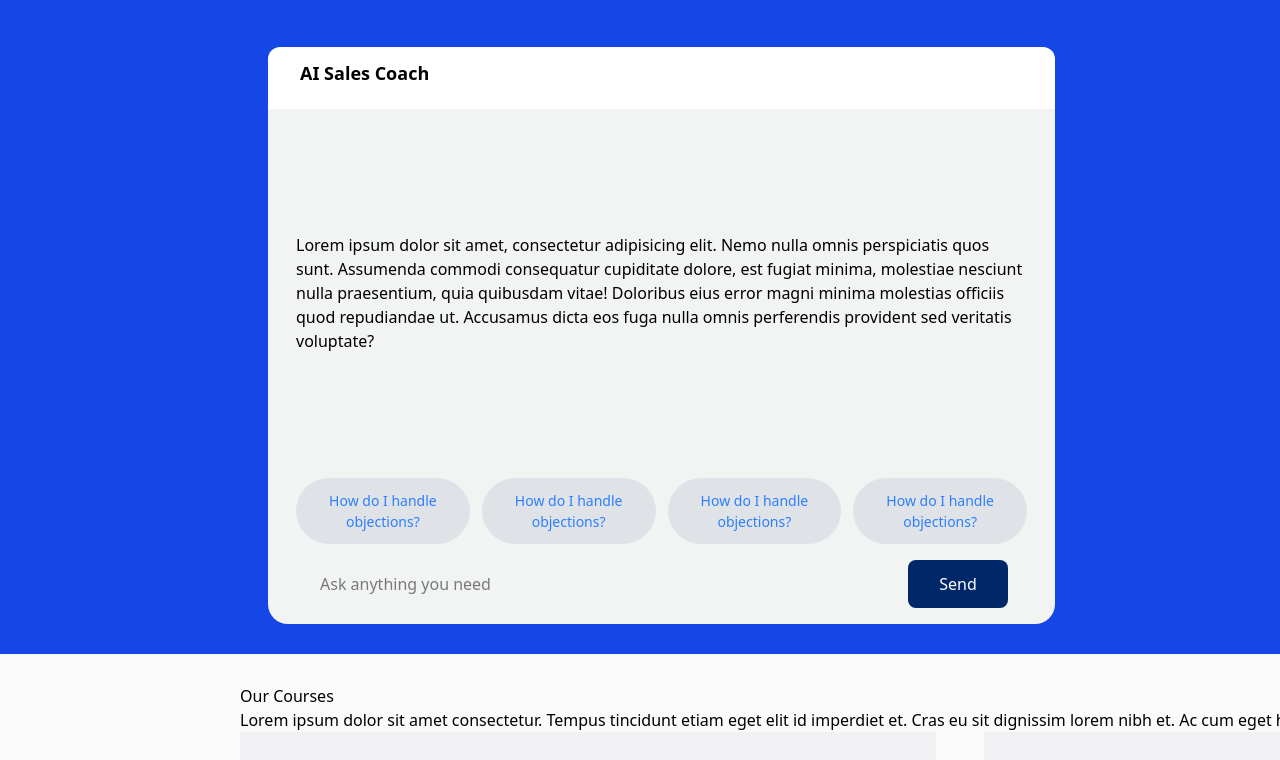
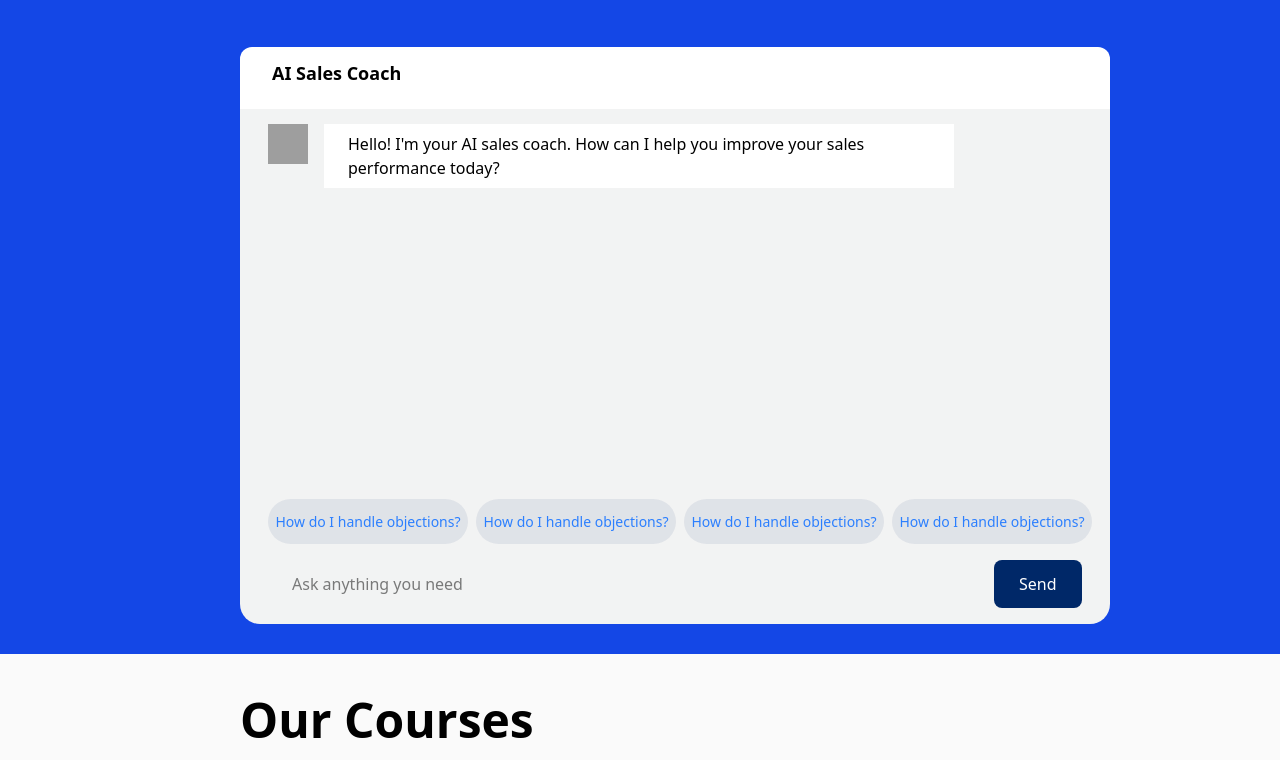
Before and after one commit to Chironzit-Biswas/chironzit-softvence-task, a React (Vite) app: page / in a window 1280 px wide. Shown: the part 1160-1920 px from the top of the page. Built offline with nearby package versions, Linux system fonts and the light colour scheme; grey boxes are pictures that could not be loaded.

Commit message:
softvence task

```diff
--- a/src/components/Aicoach.jsx
+++ b/src/components/Aicoach.jsx
@@ -1,3 +1,4 @@
+import circle from '../imgaes/circle.png'
 export const Aicoach = () => {
     return (
         <div className="w-[1920px] py-[30px] bg-blue-700">
@@ -8,7 +9,7 @@ export const Aicoach = () => {
                          <h1 className={'text-[60px] text-white font-normal leading-[120%] mb-[60px]'}>Take a Suggestion Coaching </h1>
                      </div>
                      {/*Box*/}
-                     <div className={'bg-[#F2F3F3] flex flex-col justify-between mx-[28px] h-[577px] w-[787px] rounded-[20px]'}>
+                     <div className={'bg-[#F2F3F3] flex flex-col justify-between  h-[577px] w-[870px] rounded-[20px]'}>
 
                          <div className={'bg-white rounded-t-[12px] w-full '}>
                              <h1 className={'pt-[16px] pb-[24px] ml-[32px] text-[18px] leading-[120%] font-bold'}>AI
@@ -16,11 +17,14 @@ export const Aicoach = () => {
                          </div>
 
                          <div className={'px-[28px]'}>
-                               <p>Lorem ipsum dolor sit amet, consectetur adipisicing elit. Nemo nulla omnis perspiciatis quos sunt. Assumenda commodi consequatur cupiditate dolore, est fugiat minima, molestiae nesciunt nulla praesentium, quia quibusdam vitae! Doloribus eius error magni minima molestias officiis quod repudiandae ut. Accusamus dicta eos fuga nulla omnis perferendis provident sed veritatis voluptate?</p>
+                             <div className={'flex gap-4 mt-[-180px]'}>
+                                     <img className={'h-[40px] w-[40px]'} src={circle} alt="circle"/>
+                                 <p className={'py-[8px] px-[24px] bg-white w-[630px]'}>Hello! I'm your AI sales coach. How can I help you improve your sales performance today?</p>
+                             </div>
                          </div>
 
                          <div>
-                             <div className={'flex w-full px-[28px] gap-[12px]'}>
+                             <div className={'flex w-full mx-[28px] gap-[8px]'}>
                                  <p className={'bg-[#00286814] w-[200px] rounded-[36px] py-[12px] text-center text-blue-500 text-[14px]'}>How
                                      do I handle objections?</p>
                                  <p className={'bg-[#00286814] w-[200px] rounded-[36px] py-[12px] text-center text-blue-500 text-[14px]'}>How
@@ -31,7 +35,7 @@ export const Aicoach = () => {
                                      do I handle objections?</p>
                              </div>
                              <div className={'flex w-full px-[28px] py-[16px] gap-[12px]'}>
-                                 <input  className={'rounded-xl px-[24px] py-[17px] w-[600px] h-[48px]'} placeholder={'Ask anything you need'} type="text" name="" id=""/>
+                                 <input  className={'rounded-xl px-[24px] py-[17px] w-[800px] h-[48px]'} placeholder={'Ask anything you need'} type="text" name="" id=""/>
                                  <button className={'bg-[#002868] w-[100px] h-[48px] rounded-[8px] text-white'}>Send</button>
                              </div>
                          </div>
--- a/src/components/Courses.jsx
+++ b/src/components/Courses.jsx
@@ -16,8 +16,8 @@ export const Courses = () => {
         <div className="w-[1920px] bg-[#FAFAFA] py-[30px]">
             <div className="max-w-[1440px] mx-auto ">
                 <div>
-                    <h1>Our Courses</h1>
-                    <p>Lorem ipsum dolor sit amet consectetur. Tempus tincidunt etiam eget elit id imperdiet et. Cras eu sit dignissim lorem nibh et. Ac cum eget habitasse in velit fringilla feugiat senectus in.</p>
+                    <h1 className={'text-[48px] font-semibold'}>Our Courses</h1>
+                    <p className={'text-[18px] font-normal leading-[150%] w-[1010px] mb-[48px]'}>Lorem ipsum dolor sit amet consectetur. Tempus tincidunt etiam eget elit id imperdiet et. Cras eu sit dignissim lorem nibh et. Ac cum eget habitasse in velit fringilla feugiat senectus in.</p>
                 </div>
                 <div className={'grid grid-cols-2 gap-[48px]'}>
                     {
--- a/src/components/CoursesCard.jsx
+++ b/src/components/CoursesCard.jsx
@@ -3,7 +3,7 @@ export const CoursesCard = ({coursesCard}) => {
     return (
         <div>
             <div className={'bg-[#F1F1F3] p-[50px] '}>
-                <img src={img} alt=""/>
+                <img className={'hover:scale-110 transition-all duration-300 ease-in-out'} src={img} alt=""/>
 
                 <div className={'flex justify-between items-center mt-[30px]'}>
                     <div className={'flex gap-4  '}>
@@ -14,8 +14,10 @@ export const CoursesCard = ({coursesCard}) => {
                 </div>
 
                 <h1 className={'pt-[30px] text-[24px] font-normal leading-[150%]'}>{title}</h1>
-                <p className={'pt-[14px] text-[18px] text-[#4C4C4D] leading-[150%]'}>{description}</p>
+                <p className={'pt-[14px] text-[18px] text-[#4C4C4D] leading-[150%] mb-[30px]'}>{description}</p>
+                <button className={'bg-[#002868] font-medium w-full py-[18px] text-white mb-[50px] leading-[150%] hover:bg-blue-800'}>Get it Now</button>
             </div>
+
         </div>
     )
 }
```
